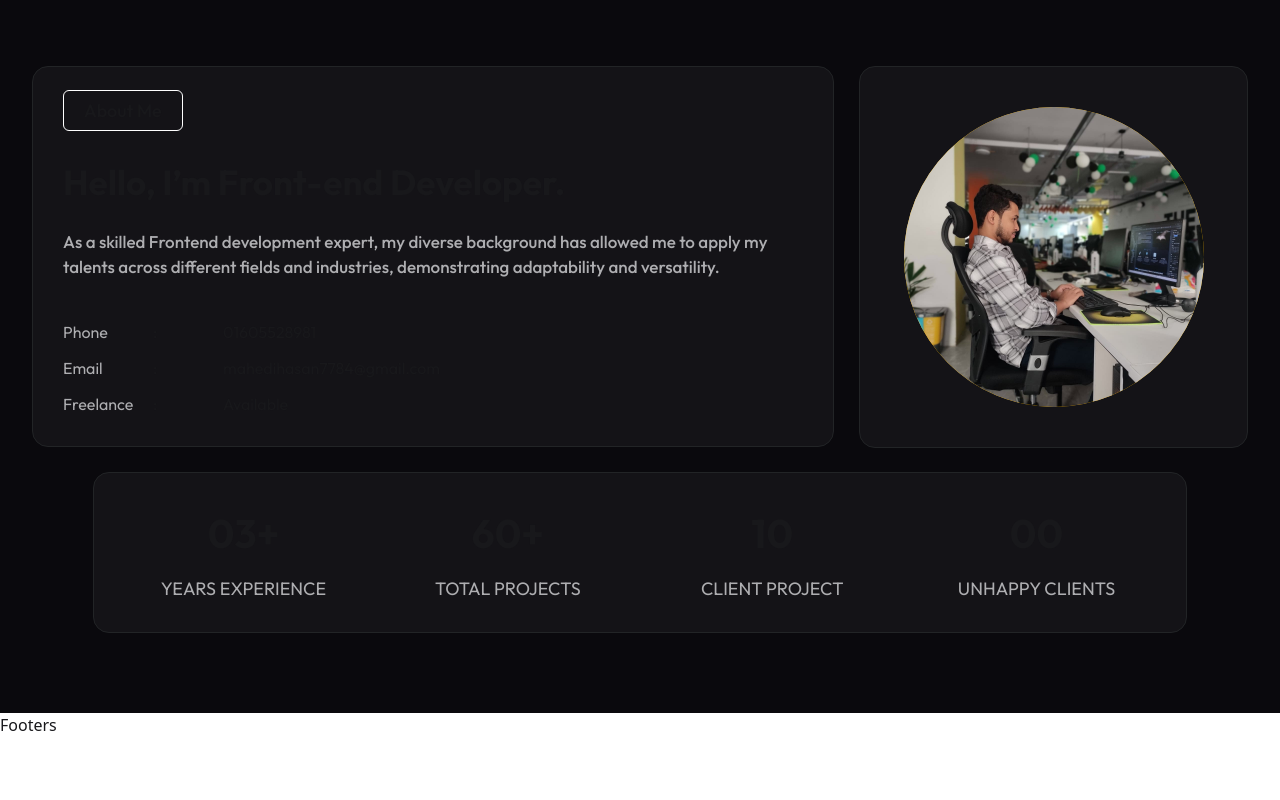
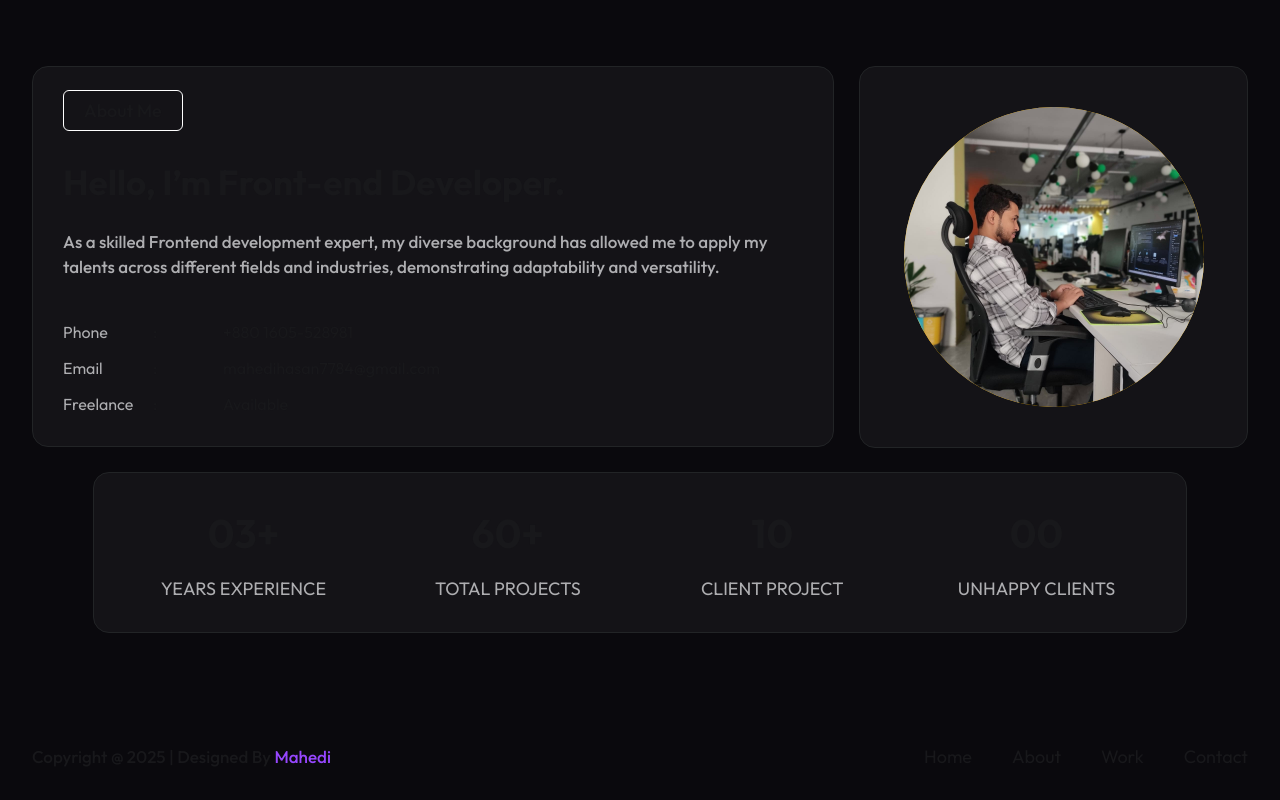
Before and after one commit to mahedi1318/portfolio-2025, a React (Vite) app: page / in a window 1280 px wide. Shown: the part 637-1437 px from the top of the page. Before the commit the page ends 1374 px from the top, so only its background shows below. Built offline with nearby package versions, Linux system fonts and the light colour scheme.

Commit message:
footer section complite

```diff
--- a/src/components/Footer part/Footers.jsx
+++ b/src/components/Footer part/Footers.jsx
@@ -1,9 +1,22 @@
 import React from 'react'
+import { NavLink } from 'react-router'
 
 const Footers = () => {
   return (
-    <div>
-      Footers
+    <div className='bg-[#0a090d] py-[30px]'>
+      <div className="container">
+        <div className="flex justify-between items-center">
+          <div className="">
+            <p className='outfit text-[17px] font-medium'>Copyright @ 2025 | Designed By <span className='text-[#9747ff]'>Mahedi</span></p>
+          </div>
+          <div className="flex gap-[40px] items-center outfit text-[18px] font-normal">
+            <NavLink to="/">Home</NavLink>
+            <NavLink to="/about">About</NavLink>
+            <NavLink to="/work">Work</NavLink>
+            <NavLink to="/contact">Contact</NavLink>
+          </div>
+        </div>
+      </div>
     </div>
   )
 }
--- a/src/components/Home page/About section/About.jsx
+++ b/src/components/Home page/About section/About.jsx
@@ -16,7 +16,7 @@ const About = () => {
                             <div className="flex items-center justify-start outfit text-[16px] font-normal mb-3">
                                 <span className='flex-none basis-[90px] text-[#aeaeb1]'>Phone</span>
                                 <span className='flex-none basis-[70px]'>:</span>
-                                <span>01605528981</span>
+                                <span>+880 1605-528981</span>
                             </div>
                             <div className="flex items-center justify-start outfit text-[16px] font-normal mb-3">
                                 <span className='flex-none basis-[90px] text-[#aeaeb1]'>Email</span>
--- a/src/components/Home page/Hero section/Hero.jsx
+++ b/src/components/Home page/Hero section/Hero.jsx
@@ -9,7 +9,7 @@ const Hero = () => {
             <div className="text-white">
                 <p className='outfit text-[22px] font-semibold'>Hi I'm Mahedi</p>
                 <h1 className='outfit text-[55px] font-bold leading-[70px] w-[700px] mt-4'>I'm a <span className='text-[#c8f31d]'>Front-end Developer</span>  Based in Bangladesh.</h1>
-                <p className='outfit text-[18px] font-normal w-[750px] mt-6'>I've worked remotely with global teams, consulted with innovative startups, and partnered with creative
+                <p className='outfit text-[18px] font-normal w-[750px] mt-6 text-[#aeaeb1]'>I've worked remotely with global teams, consulted with innovative startups, and partnered with creative
                     impactful digital solutions for diverse business and consumer needs.</p>
                     <div className="flex gap-[20px] mt-8">
                       <Link className='outfit text-[17px] font-semibold px-6 py-3 rounded-lg bg-[#9747ff] text-[#fff] hover:bg-[#1f1f1f]
```
